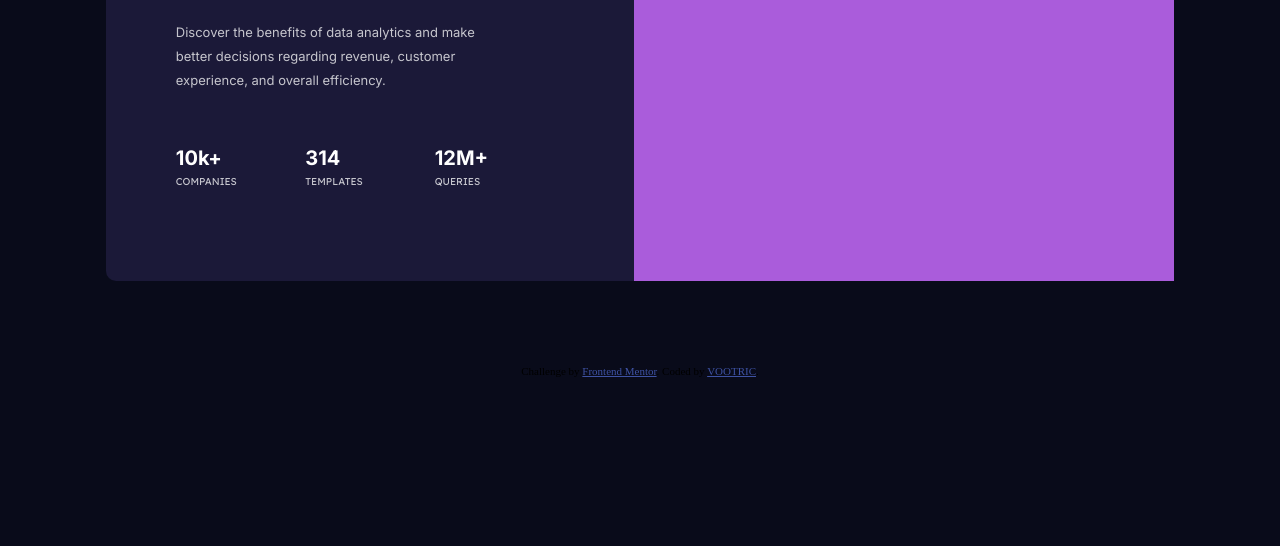
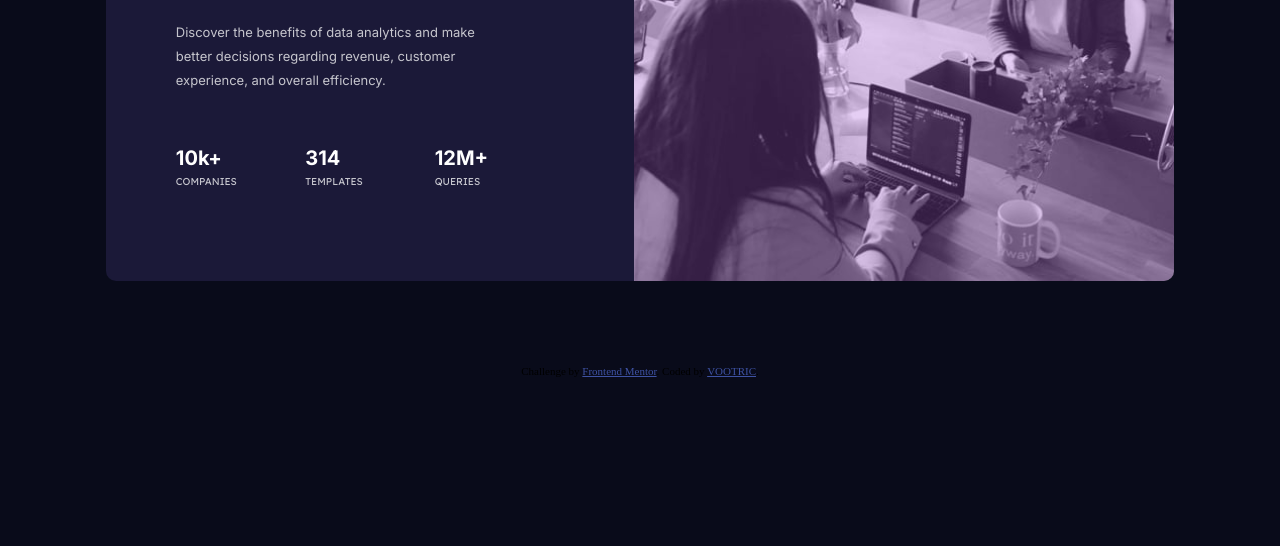
Before and after one commit to VOOTRIC/stats-preview-card-component, a plain HTML site: page index.html in a window 1280 px wide. Shown: the part 254-800 px from the top of the page. Drawn offline with Linux system fonts and the light colour scheme.

Commit message:
ajuestes no filtro da imagem

```diff
--- a/css/main.css
+++ b/css/main.css
@@ -49,8 +49,10 @@ main {
     width: 100%;
     height: 100%;
     background-color: var(--soft-violet);
-    opacity: 100%;
+    opacity: 30%;
     z-index: 1;
+    border-top-right-radius: 10px;
+    border-bottom-right-radius: 10px;
   }
 
 .img-container > img{
```
